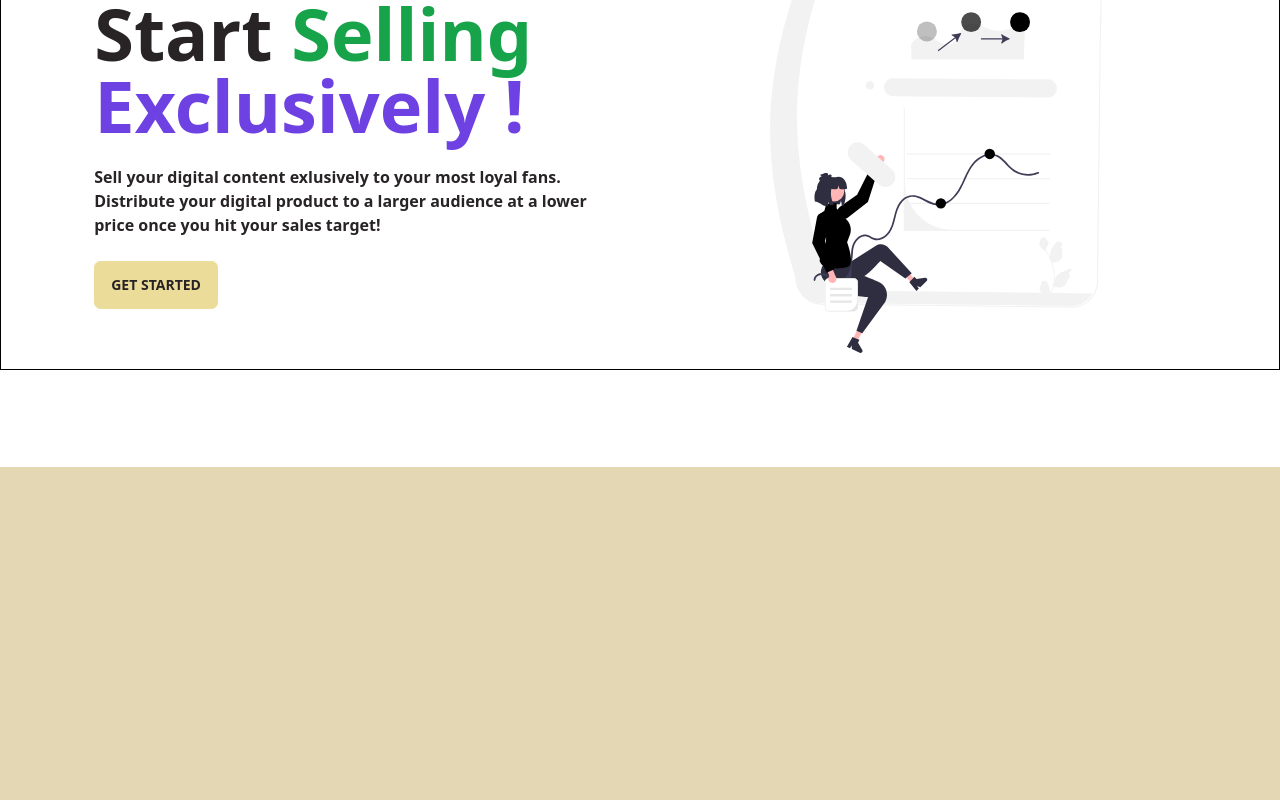
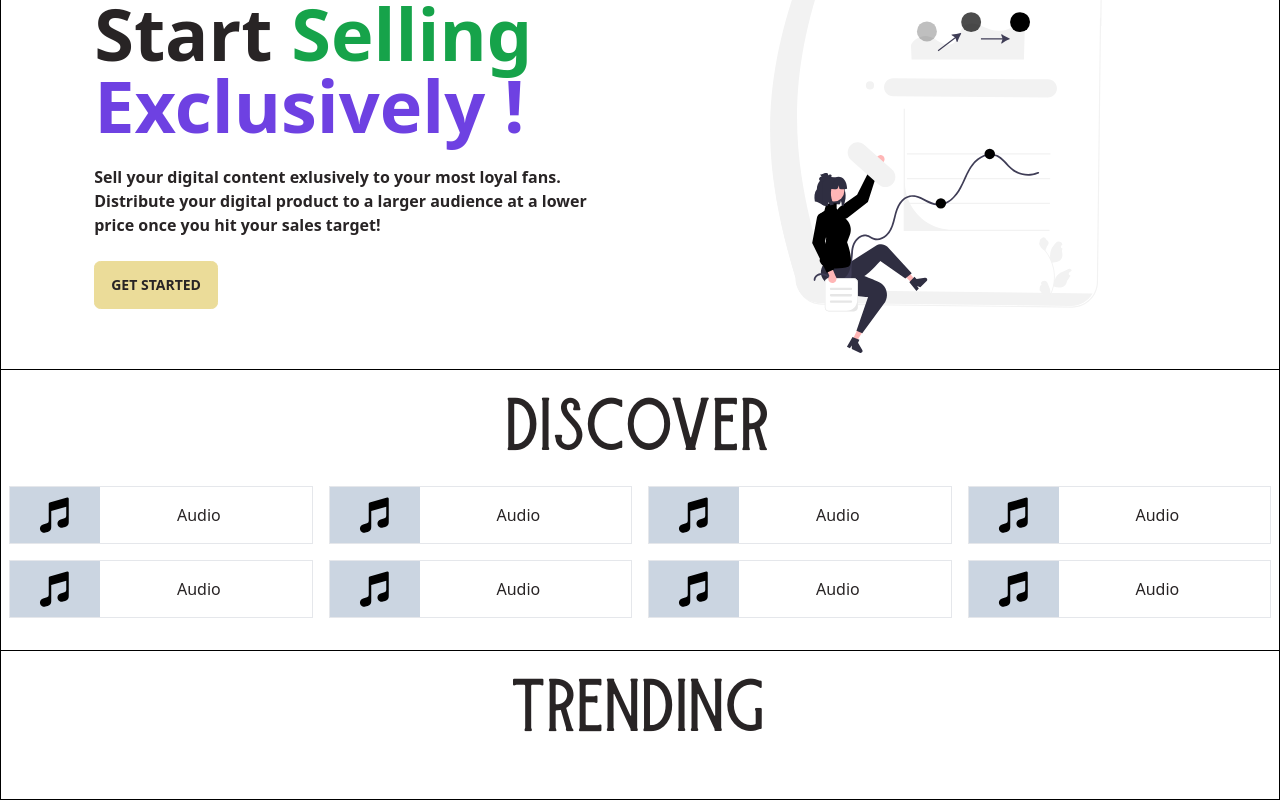
Before and after one commit to oelnajmi/event-pre, a Next.js app: page / in a window 1280 px wide. Shown: the part 333-1133 px from the top of the page. Before the commit the page ends 800 px from the top, so only its background shows below. Built offline with nearby package versions, Linux system fonts and the light colour scheme.

Commit message:
discover n dat

```diff
--- /dev/null
+++ b/components/Discover.js
@@ -0,0 +1,23 @@
+import DiscoverComponent from './DiscoverComponent';
+
+const Discover = () => {
+  return (
+    <div className="border-x border-b border-black p-2">
+      <div className="p-6 font-burtons text-center text-6xl whitespace-nowrap">
+        DISCOVER
+      </div>
+      <div class="pb-6 grid grid-cols-2 sm:grid-cols-4 gap-4 items-center text-center">
+        <DiscoverComponent />
+        <DiscoverComponent />
+        <DiscoverComponent />
+        <DiscoverComponent />
+        <DiscoverComponent />
+        <DiscoverComponent />
+        <DiscoverComponent />
+        <DiscoverComponent />
+      </div>
+    </div>
+  );
+};
+
+export default Discover;
--- /dev/null
+++ b/components/DiscoverComponent.js
@@ -0,0 +1,16 @@
+import { MusicalNoteIcon } from '@heroicons/react/24/solid';
+
+const DiscoverComponent = () => {
+  return (
+    <a href="#" className="border">
+      <div className="flex flex-wrap space-x-2 items-center text-center">
+        <div className="p-2 w-[30%] bg-slate-300">
+          <MusicalNoteIcon className="mx-auto h-10 w-10 text-black" />
+        </div>
+        <div className="p-2 w-[60%] font-medium">Audio</div>
+      </div>
+    </a>
+  );
+};
+
+export default DiscoverComponent;
--- /dev/null
+++ b/components/Post.js
@@ -0,0 +1,18 @@
+const Post = () => {
+  return (
+    <div className="card w-[90%] bg-base-100 shadow-xl mx-auto">
+      <figure>
+        <img src="https://placeimg.com/400/225/arch" alt="Shoes" />
+      </figure>
+      <div className="card-body">
+        <h2 className="card-title">Shoes!</h2>
+        <p>If a dog chews shoes whose shoes does he choose?</p>
+        <div className="card-actions justify-end">
+          <button className="btn btn-primary">Buy Now</button>
+        </div>
+      </div>
+    </div>
+  );
+};
+
+export default Post;
--- /dev/null
+++ b/components/Trending.js
@@ -0,0 +1,12 @@
+const Trending = () => {
+  return (
+    <div className="border-x border-b border-black p-2">
+      <div className="p-6 font-burtons text-center text-6xl whitespace-nowrap">
+        TRENDING
+      </div>
+      <div class="pb-6 grid grid-cols-1 sm:grid-cols-3 gap-4"></div>
+    </div>
+  );
+};
+
+export default Trending;
--- a/package.json
+++ b/package.json
@@ -11,6 +11,7 @@
   },
   "dependencies": {
     "@headlessui/react": "^1.7.2",
+    "@heroicons/react": "^2.0.11",
     "daisyui": "^2.31.0",
     "mongodb": "^4.10.0",
     "next": "12.3.1",
--- a/pages/index.js
+++ b/pages/index.js
@@ -1,11 +1,15 @@
+import Discover from '../components/Discover';
 import FeedHeader from '../components/FeedHeader';
 import Navbar from '../components/Navbar';
+import Trending from '../components/Trending';
 
 const Home = () => {
   return (
     <main className="min-h-screen flex flex-col max-w-[1500px] mx-auto">
       <Navbar />
       <FeedHeader />
+      <Discover />
+      <Trending />
     </main>
   );
 };
```
Also changed, not shown: 1 other file (tests, documents, lock files or other folders).
